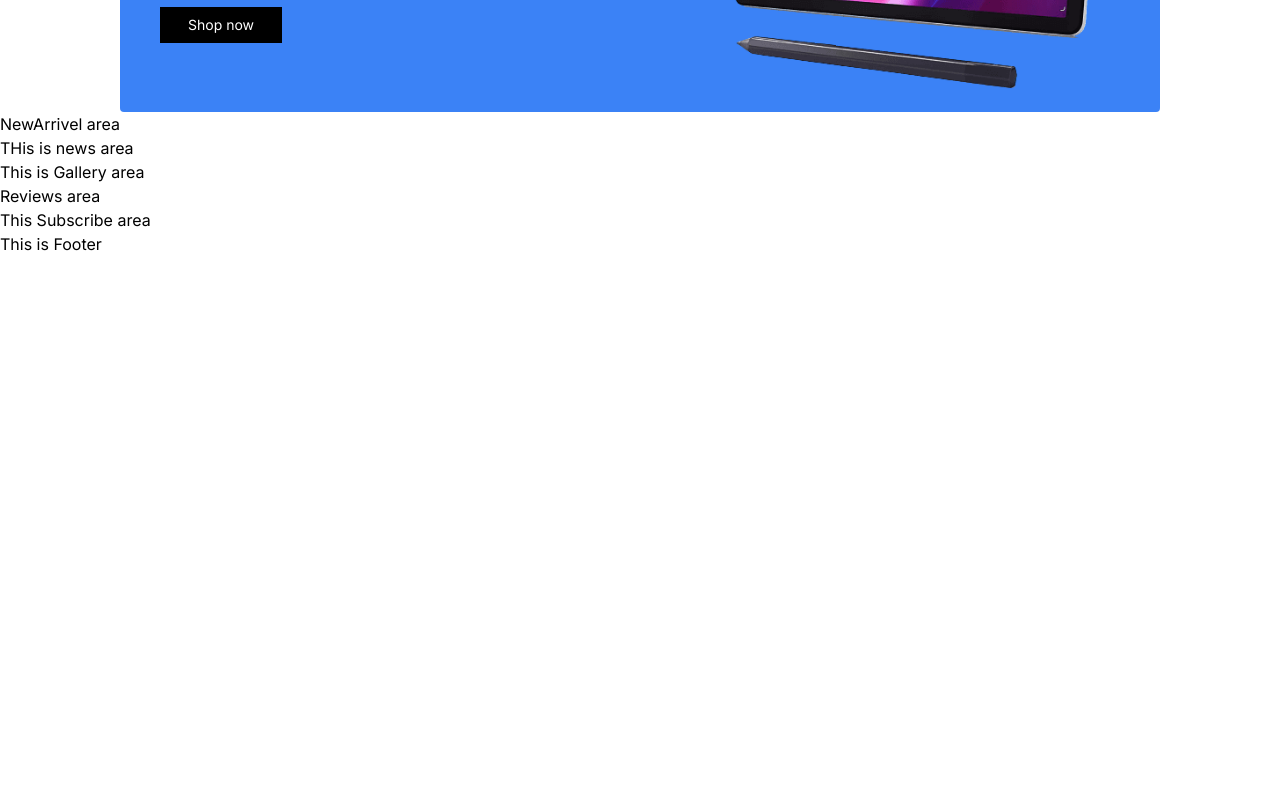
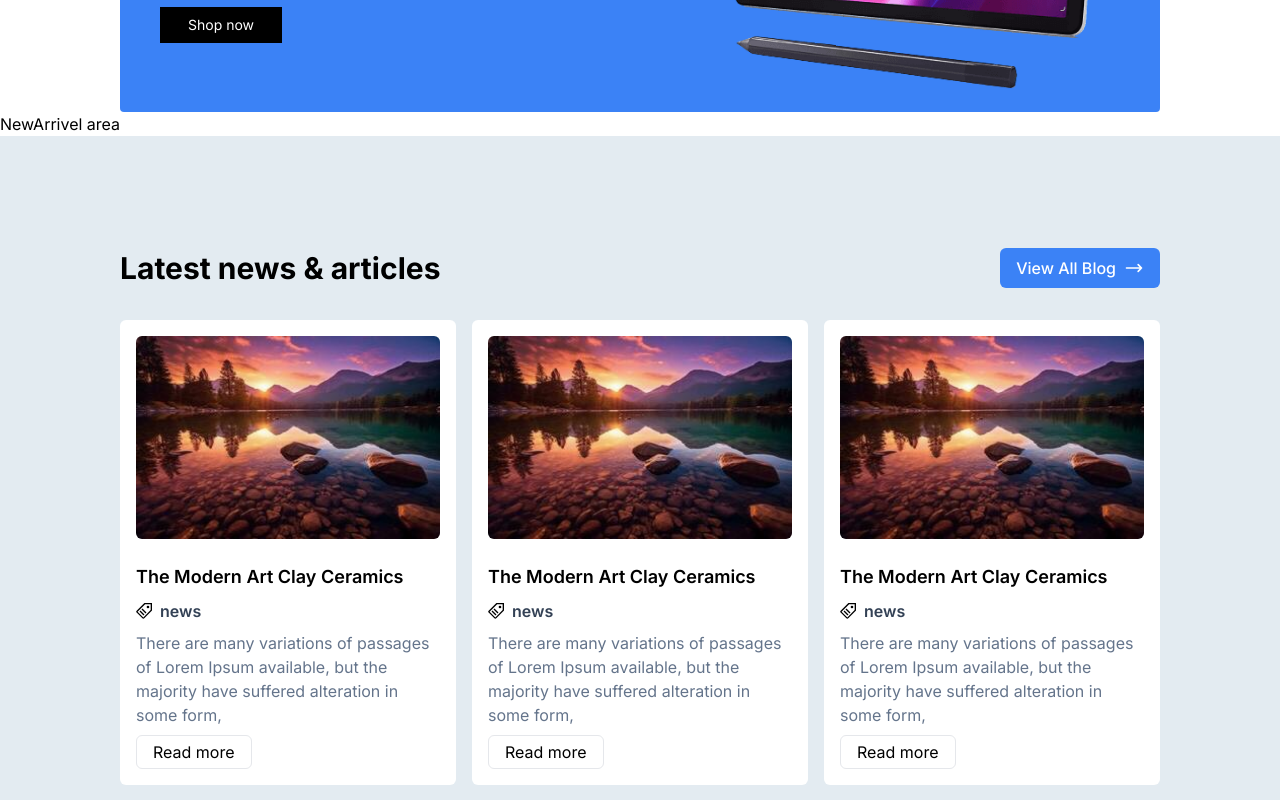
Before and after one commit to asrafulsow/easy-buy-client, a Next.js app: page / in a window 1280 px wide. Shown: the part 2540-3340 px from the top of the page. Before the commit the page ends 2796 px from the top, so only its background shows below. Built offline with nearby package versions, Linux system fonts and the light colour scheme.

Commit message:
finish news section

```diff
--- a/src/components/Home/News/News.js
+++ b/src/components/Home/News/News.js
@@ -1,9 +1,89 @@
+"use client"
+
+import Image from 'next/image';
 import React from 'react';
+import { GrTag } from "react-icons/gr";
+import { HiOutlineArrowNarrowRight } from "react-icons/hi";
+import art from "../../../assets/images/random/pic.jpg"
 
 const News = () => {
+    const articles = [
+        {
+            img: art,
+            title: "The Modern Art Clay Ceramics",
+            label: "news",
+            des: "There are many variations of passages of Lorem Ipsum available, but the majority have suffered alteration in some form, ",
+
+        },
+        {
+            img: art,
+            title: "The Modern Art Clay Ceramics",
+            label: "news",
+            des: "There are many variations of passages of Lorem Ipsum available, but the majority have suffered alteration in some form, ",
+
+        },
+        {
+            img: art,
+            title: "The Modern Art Clay Ceramics",
+            label: "news",
+            des: "There are many variations of passages of Lorem Ipsum available, but the majority have suffered alteration in some form, ",
+
+        }
+    ]
     return (
-        <div>
-            <h1>THis is news area</h1>
+        <div className='bg-[#e3ebf1]'>
+            <div className='md:mx-[120px] py-20'>
+                {/* TOP TITLE */}
+                <div className='flex justify-between items-center py-8'>
+                    <h1 className='text-3xl font-bold'>
+                        Latest news & articles
+                    </h1>
+
+                    <div className='bg-blue-500 px-4 py-2 text-white font-medium rounded-md flex justify-start items-center space-x-2 hover:bg-black duration-500 cursor-pointer'>
+                        <button>View All Blog  </button>
+                        <HiOutlineArrowNarrowRight className='text-xl' />
+                    </div>
+                </div>
+
+                <div>
+                    <div className=' grid grid-cols-1 md:grid-cols-2 lg:grid-cols-3 gap-4'>
+                        {
+                            articles.map((article) => (
+                                <div className='bg-white rounded-md p-4'>
+                                    <Image
+                                        src={article.img}
+                                        width={1000}
+                                        height={1000}
+                                        alt='product img'
+                                        className='rounded-md hover:scale-105 duration-500 cursor-pointer '
+                                    /> <br />
+                                    <div className='space-y-2'>
+
+                                        <h1 className='text-lg font-semibold hover:text-blue-500 duration-300 cursor-pointer'>{article.title}</h1>
+
+                                        <div className='flex justify-start space-x-2 items-center'>
+
+                                            <GrTag />
+
+                                            <p className='text-slate-700  font-semibold hover:text-blue-500 duration-300 cursor-pointer'>{article.label}</p>
+
+
+                                        </div>
+
+                                        <p className='text-slate-500 hover:text-blue-500 duration-300 cursor-pointer'>{article.des}</p>
+
+                                        <button className='bg-white-100 py-1 px-4 border rounded-md hover:bg-blue-600 duration-500 hover:text-white'>
+                                            Read more
+                                        </button>
+
+                                    </div>
+                                </div>
+
+                            ))
+                        }
+                    </div>
+                </div>
+            </div>
         </div>
     );
 };
```
Also changed, not shown: src/assets/images/random/pic.jpg (added).
